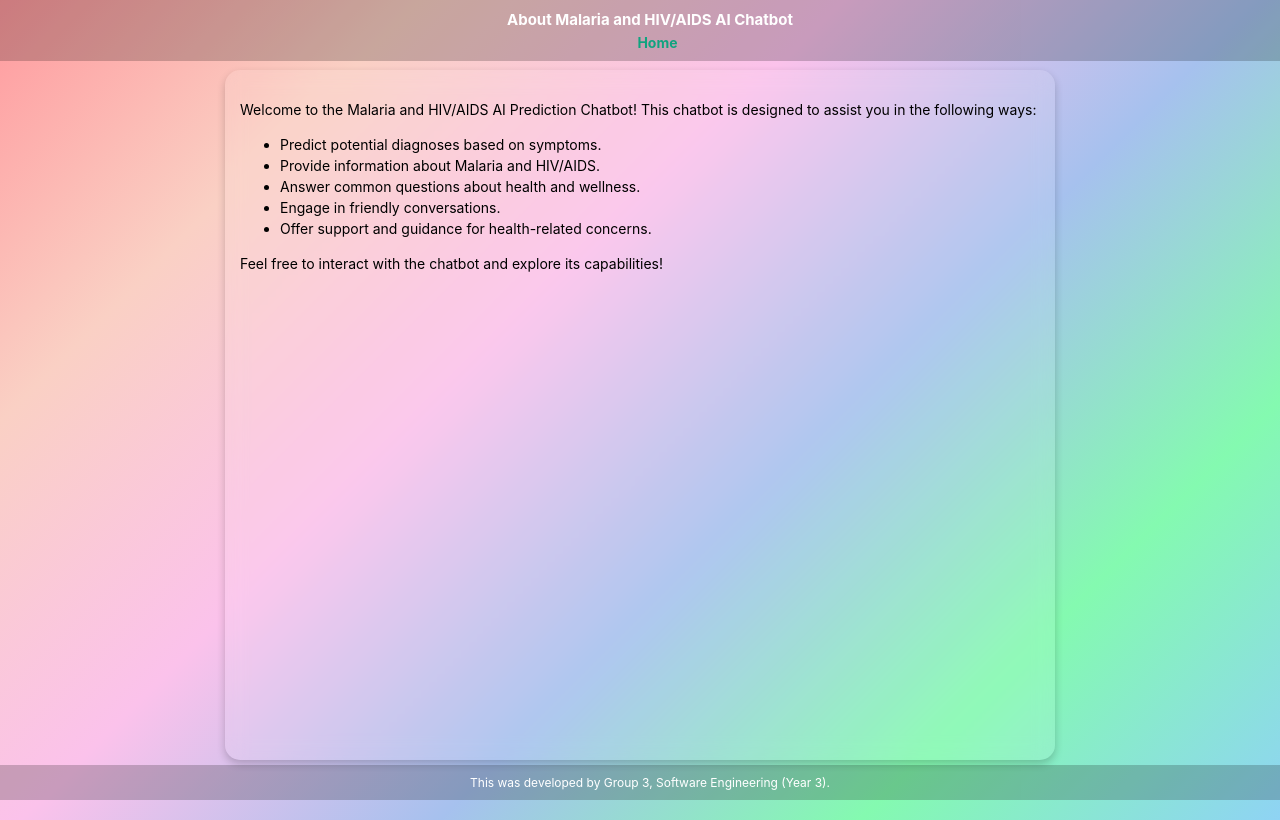
After one commit to henryallison/AI_Group3_Implementation_Assignment3, a Flask app: page /about in a window 1280 px wide. The commit adds this page. Run offline with Flask 3, Linux system fonts and the light colour scheme; parts of the project's set-up code (start-up, migrations or seed data) failed here and were passed over.

Commit message:
Add files via upload

```diff
--- /dev/null
+++ b/templates/about.html
@@ -0,0 +1,37 @@
+<!DOCTYPE html>
+<html lang="en">
+<head>
+    <meta charset="UTF-8">
+    <meta name="viewport" content="width=device-width, initial-scale=1.0">
+    <title>About - Medical AI Chatbot</title>
+    <link rel="stylesheet" href="{{ url_for('static', filename='styles.css') }}">
+</head>
+<body>
+    <!-- Header -->
+    <div class="header">
+        About Malaria and HIV/AIDS AI Chatbot
+        <a href="{{ url_for('home') }}" class="nav-link">Home</a>
+    </div>
+
+    <!-- About Container -->
+    <div class="about-container">
+        <!-- Content -->
+        <div class="content">
+            <p>Welcome to the Malaria and HIV/AIDS AI Prediction Chatbot! This chatbot is designed to assist you in the following ways:</p>
+            <ul>
+                <li>Predict potential diagnoses based on symptoms.</li>
+                <li>Provide information about Malaria and HIV/AIDS.</li>
+                <li>Answer common questions about health and wellness.</li>
+                <li>Engage in friendly conversations.</li>
+                <li>Offer support and guidance for health-related concerns.</li>
+            </ul>
+            <p>Feel free to interact with the chatbot and explore its capabilities!</p>
+        </div>
+    </div>
+
+    <!-- Footer -->
+    <div class="footer">
+        This was developed by Group 3, Software Engineering (Year 3).
+    </div>
+</body>
+</html>
```
Also changed, not shown: templates/index.html (line endings or trailing spaces).
